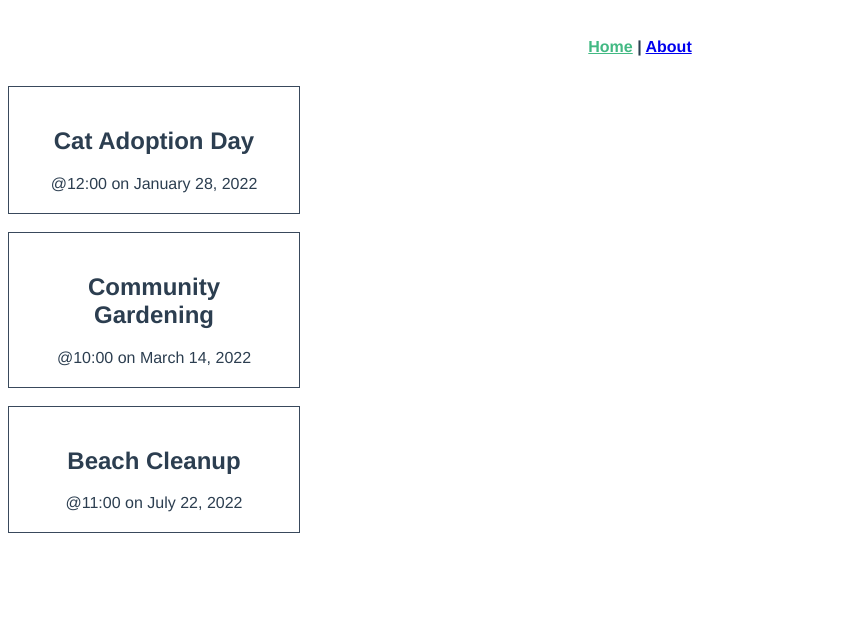
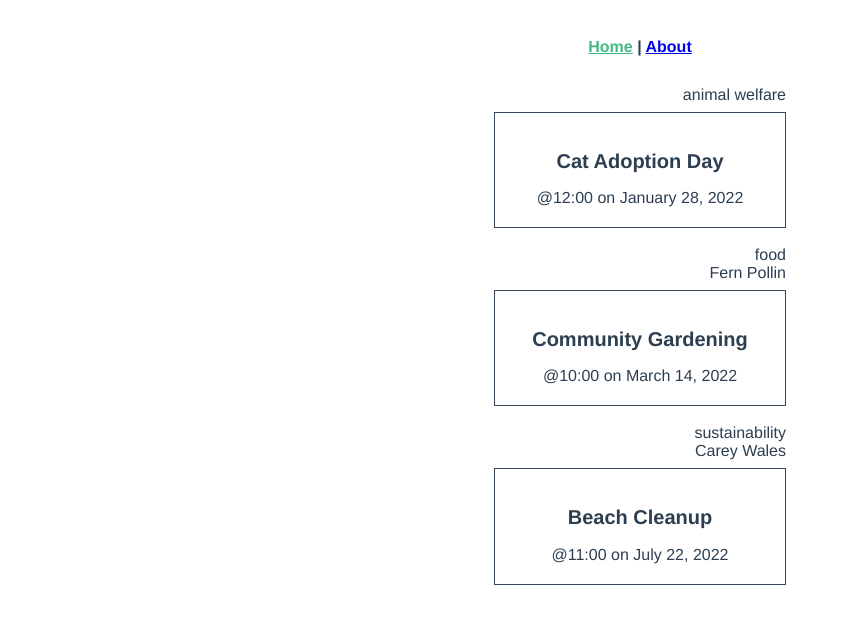
Before and after one commit to ChindanaiNaKub/vite-project, a Vue app: page / in a window 1280 px wide. Shown: the top 624 px of the page, without its empty margins (0-841 px from the left). Built offline with nearby package versions, Linux system fonts and the light colour scheme; the HTML template or start-up script is replaced by a standard one.

Commit message:
8.7 checkpoint

```diff
--- a/src/App.vue
+++ b/src/App.vue
@@ -16,7 +16,7 @@ import { RouterLink, RouterView } from 'vue-router'
   </div>
 </template>
 
-<style scoped>
+<style>
 #layout {
   font-family: 'Avenir', Helvetica, Arial, sans-serif;
   -webkit-font-smoothing: antialiased;
@@ -32,4 +32,7 @@ nav {
 nav a.router-link-exact-active {
   color: #42b983;
 }
+h2 {
+  font-size: 20px;
+}
 </style>
--- /dev/null
+++ b/src/components/EventMeta.vue
@@ -0,0 +1,26 @@
+<script setup lang="ts">
+defineProps<{
+  category: string
+  organizer?: string
+}>()
+</script>
+
+<template>
+  <div class="event-meta">
+    <div class="category">{{ category }}</div>
+    <div class="organizer" v-if="organizer">{{ organizer }}</div>
+  </div>
+</template>
+
+<style scoped>
+.event-meta {
+  text-align: right;
+  font-size: 16px;
+  margin-bottom: 8px;
+}
+.category,
+.organizer {
+  display: block;
+  font-size: 16px;
+}
+</style>
--- a/src/views/HomeView.vue
+++ b/src/views/HomeView.vue
@@ -1,5 +1,6 @@
 <script setup lang="ts">
 import EventCard from '@/components/EventCard.vue'
+import EventMeta from '@/components/EventMeta.vue'
 import { ref } from 'vue'
 import type { Event } from '@/types'
 
@@ -40,7 +41,18 @@ const events = ref<Event[]>([
 </script>
 
 <template>
-  <div class="home">
-    <EventCard v-for="event in events" :key="event.id" :event="event" />
+  <div class="events">
+    <div v-for="event in events" :key="event.id">
+      <EventMeta :category="event.category" :organizer="event.organizer" />
+      <EventCard :event="event" />
+    </div>
   </div>
 </template>
+
+<style scoped>
+.events {
+  display: flex;
+  flex-direction: column;
+  align-items: center;
+}
+</style>
```
